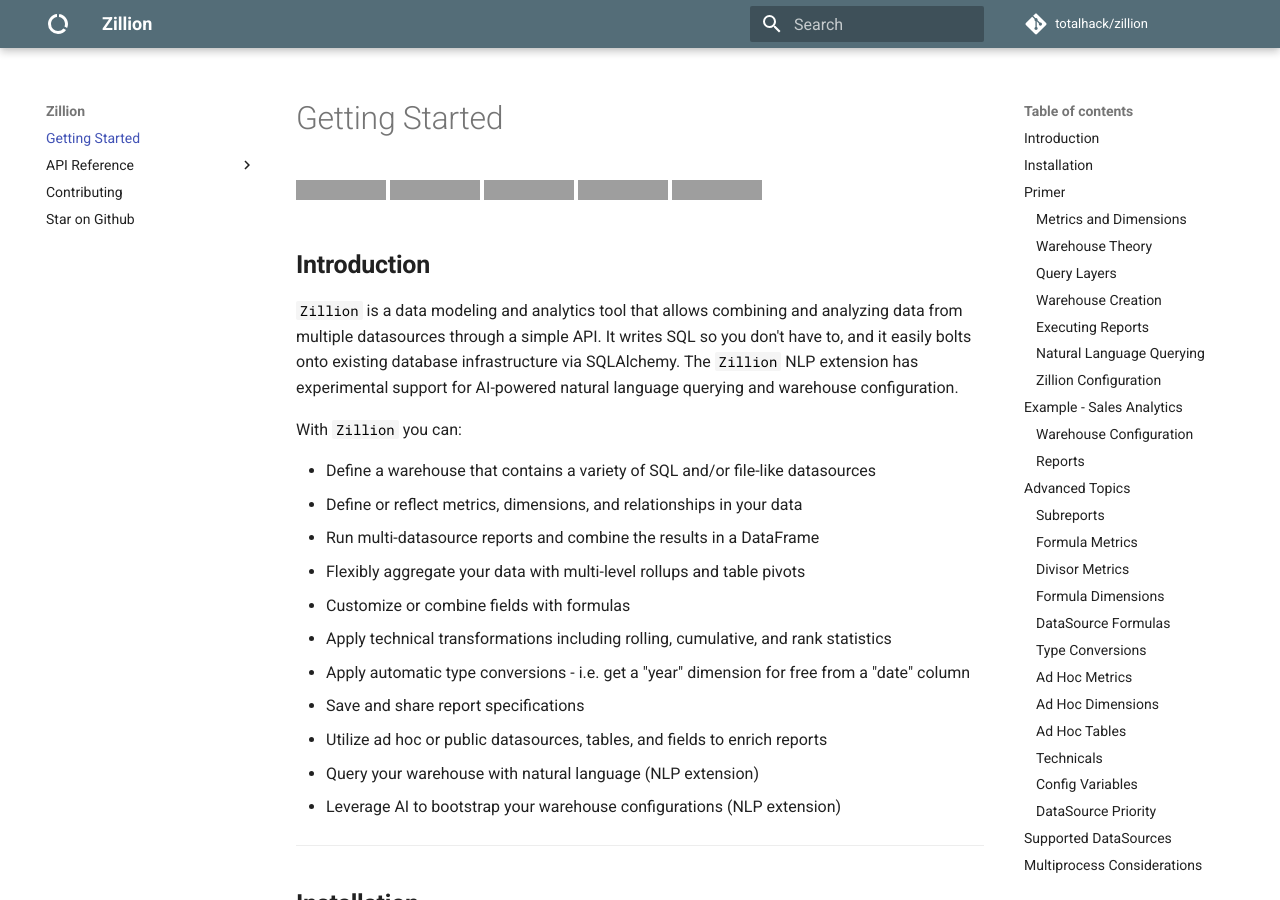
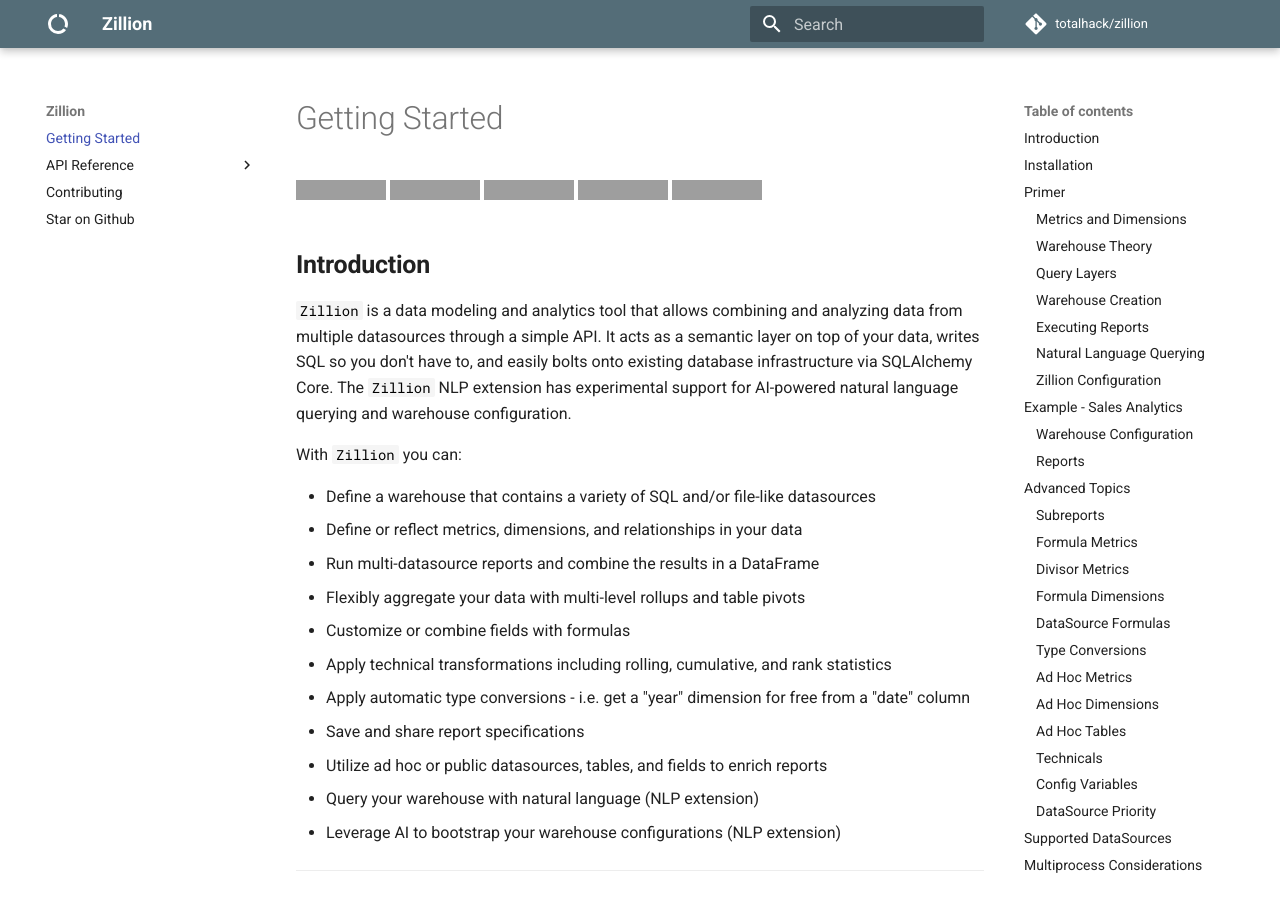
Before and after one commit to totalhack/zillion, an MkDocs documentation site: the page built from docs/mkdocs/index.md, in a window 1280 px wide and 900 px high. Built offline with MkDocs 1.6.1 and Material for MkDocs 9.7.7, drawn with Linux system fonts in a browser that asks for light colours; comment, search, counter and statistics services are not loaded; grey boxes are pictures that could not be loaded.

Commit message:
chore: doc tweak

```diff
--- a/docs/mkdocs/index.md
+++ b/docs/mkdocs/index.md
@@ -8,10 +8,10 @@
 ----------------
 
 `Zillion` is a data modeling and analytics tool that allows combining and
-analyzing data from multiple datasources through a simple API. It writes SQL
-so you don't have to, and it easily bolts onto existing database infrastructure
-via SQLAlchemy. The `Zillion` NLP extension has experimental support for AI-powered
-natural language querying and warehouse configuration.
+analyzing data from multiple datasources through a simple API. It acts as a semantic layer
+on top of your data, writes SQL so you don't have to, and easily bolts onto existing
+database infrastructure via SQLAlchemy Core. The `Zillion` NLP extension has experimental
+support for AI-powered natural language querying and warehouse configuration.
 
 With `Zillion` you can:
 
```
Also changed, not shown: README.md (+4 -4 lines), docs/markdown/readme_intro.md (+4 -4 lines).
